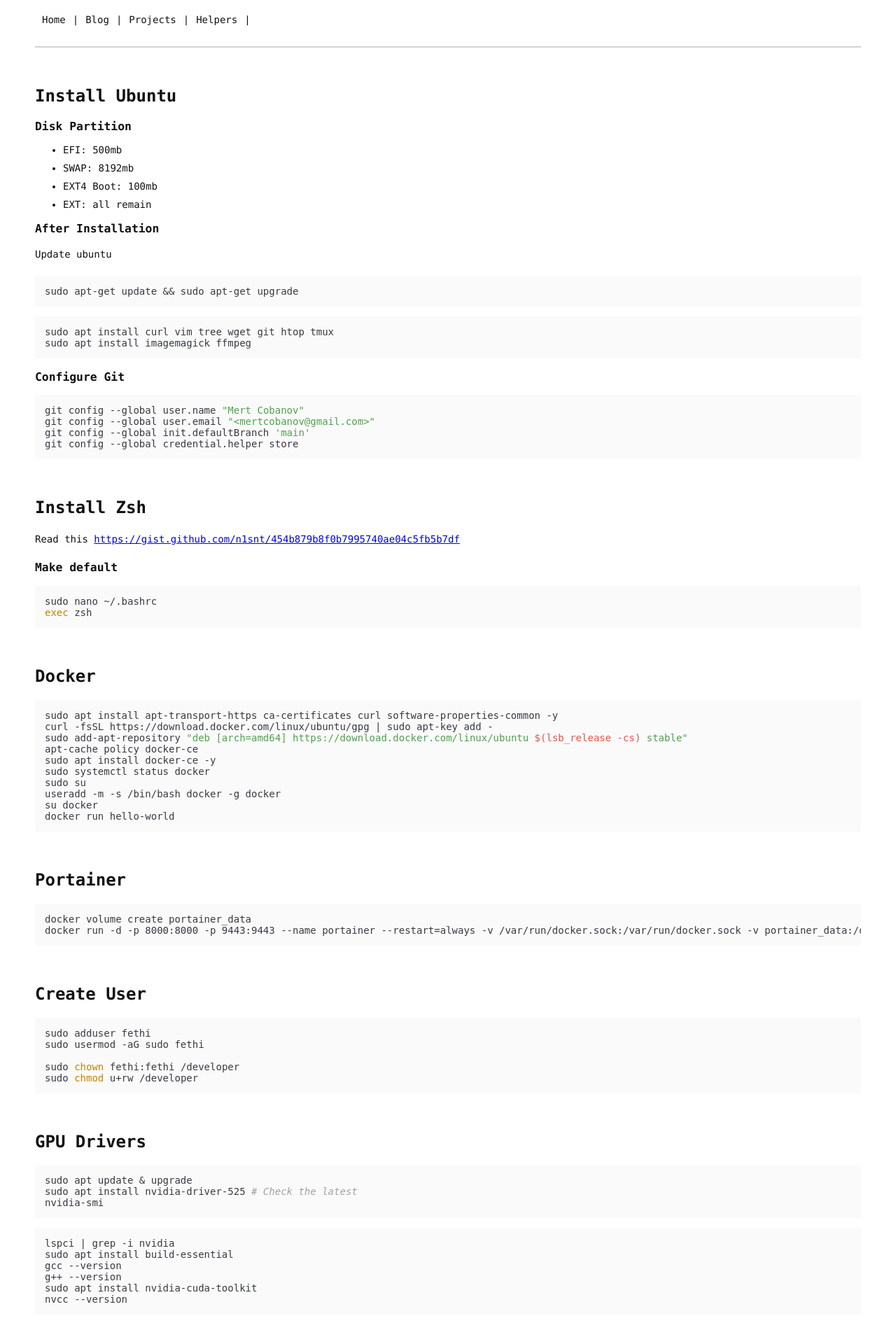
After one commit to cobanov/web-cobanov, a Flask app: page /helpers/new_ubuntu in a window 1280 px wide. The commit adds this page. Shown: the top 1920 px of the page at 70% size. Run offline with Flask 3, Linux system fonts and the light colour scheme.

Commit message:
Add new blog post template and helpers page

```diff
--- a/templates/base.html
+++ b/templates/base.html
@@ -27,6 +27,7 @@
       <a href="/">Home</a><span class="separator">|</span>
       <a href="/blog">Blog</a><span class="separator">|</span>
       <a href="/projects">Projects</a><span class="separator">|</span>
+      <a href="/helpers">Helpers</a><span class="separator">|</span>
       <!-- <a href="/contact">Contact</a> -->
     </div>
     <hr />
--- /dev/null
+++ b/templates/blog_posts/empty_blog.html
@@ -0,0 +1,2 @@
+{% extends "base.html" %} {% block title %}Post 1 Title - [Your Blog Title]{%
+endblock %} {% block content %} {% endblock %}
--- /dev/null
+++ b/templates/helpers/new_ubuntu.html
@@ -0,0 +1,121 @@
+{% extends "base.html" %} {% block title %}Post 1 Title - [Your Blog Title]{%
+endblock %} {% block content %}
+
+<h2 id="install-ubuntu">Install Ubuntu</h2>
+<h3 id="disk-partition">Disk Partition</h3>
+<ul>
+  <li>EFI: 500mb</li>
+  <li>SWAP: 8192mb</li>
+  <li>EXT4 Boot: 100mb</li>
+  <li>EXT: all remain</li>
+</ul>
+<h3 id="after-installation">After Installation</h3>
+<p>Update ubuntu</p>
+<pre><code class="lang-bash">sudo apt-<span class="hljs-built_in">get</span> <span class="hljs-keyword">update</span> &amp;&amp; sudo apt-<span class="hljs-built_in">get</span> upgrade
+</code></pre>
+<pre><code class="lang-bash">sudo apt <span class="hljs-keyword">install</span> curl vim tree wget git htop tmux
+sudo apt <span class="hljs-keyword">install</span> imagemagick ffmpeg
+</code></pre>
+<h3 id="configure-git">Configure Git</h3>
+<pre><code class="lang-bash">git config --global user<span class="hljs-selector-class">.name</span> <span class="hljs-string">"Mert Cobanov"</span>
+git config --global user<span class="hljs-selector-class">.email</span> <span class="hljs-string">"&lt;mertcobanov@gmail.com&gt;"</span>
+git config --global init<span class="hljs-selector-class">.defaultBranch</span> <span class="hljs-string">'main'</span>
+git config --global credential<span class="hljs-selector-class">.helper</span> store
+</code></pre>
+<h2 id="install-zsh">Install Zsh</h2>
+<p>
+  Read this
+  <a href="https://gist.github.com/n1snt/454b879b8f0b7995740ae04c5fb5b7df"
+    >https://gist.github.com/n1snt/454b879b8f0b7995740ae04c5fb5b7df</a
+  >
+</p>
+<h3 id="make-default">Make default</h3>
+<pre><code class="lang-bash">sudo nano ~/<span class="hljs-selector-class">.bashrc</span>
+exec zsh
+</code></pre>
+<h2 id="docker">Docker</h2>
+<pre><code class="lang-bash">sudo apt install apt-transport-https ca-certificates curl software-properties-common -y
+curl -fsSL https://download.docker.com/linux/ubuntu/gpg | sudo apt-key<span class="hljs-built_in"> add </span>-
+sudo<span class="hljs-built_in"> add-apt-repository </span><span class="hljs-string">"deb [arch=amd64] https://download.docker.com/linux/ubuntu $(lsb_release -cs) stable"</span>
+apt-cache policy docker-ce
+sudo apt install docker-ce -y
+sudo<span class="hljs-keyword"> system</span>ctl status docker
+sudo su
+useradd -m -s /bin/bash docker -g docker
+su docker
+docker run hello-world
+</code></pre>
+<h2 id="portainer">Portainer</h2>
+<pre><code class="lang-bash">docker volume create portainer_data
+docker run -d -<span class="hljs-selector-tag">p</span> <span class="hljs-number">8000</span>:<span class="hljs-number">8000</span> -<span class="hljs-selector-tag">p</span> <span class="hljs-number">9443</span>:<span class="hljs-number">9443</span> --name portainer --restart=always -v /var/run/docker<span class="hljs-selector-class">.sock</span>:/var/run/docker<span class="hljs-selector-class">.sock</span> -v portainer_data:/data portainer/portainer-ce:latest
+</code></pre>
+<h2 id="create-user">Create User</h2>
+<pre><code>sudo adduser fethi
+sudo usermod -aG sudo fethi
+
+sudo <span class="hljs-keyword">chown</span> fethi:fethi /developer
+sudo <span class="hljs-keyword">chmod</span> u+rw /developer
+</code></pre>
+<h2 id="gpu-drivers">GPU Drivers</h2>
+<pre><code class="lang-bash">sudo apt <span class="hljs-keyword">update</span> &amp; <span class="hljs-keyword">upgrade</span>
+sudo apt <span class="hljs-keyword">install</span> nvidia-driver<span class="hljs-number">-525</span> # <span class="hljs-keyword">Check</span> the latest
+nvidia-smi
+</code></pre>
+<pre><code class="lang-bash">lspci | grep -i nvidia
+sudo apt <span class="hljs-keyword">install</span> <span class="hljs-keyword">build</span>-essential
+gcc <span class="hljs-comment">--version</span>
+g++ <span class="hljs-comment">--version</span>
+sudo apt <span class="hljs-keyword">install</span> nvidia-cuda-toolkit
+nvcc <span class="hljs-comment">--version</span>
+</code></pre>
+<h2 id="install-miniconda">Install Miniconda</h2>
+<pre><code class="lang-bash">curl -O http<span class="hljs-variable">s:</span>//repo.anaconda.<span class="hljs-keyword">com</span>/miniconda/Miniconda3-latest-Linux-x86_64.<span class="hljs-keyword">sh</span>
+bash Miniconda3-latest-Linux-x86_64.<span class="hljs-keyword">sh</span>
+</code></pre>
+<h3 id="torch-environment">Torch environment</h3>
+<pre><code class="lang-bash">conda <span class="hljs-keyword">create</span> <span class="hljs-comment">--name torchenv python=3.9</span>
+<span class="hljs-keyword">activate</span> torchenv
+
+conda <span class="hljs-keyword">install</span> pytorch torchvision torchaudio pytorch-cuda=<span class="hljs-number">11.8</span> -c pytorch -c nvidia
+</code></pre>
+<pre><code class="lang-python">import torch
+torch<span class="hljs-selector-class">.cuda</span><span class="hljs-selector-class">.is_available</span>()
+</code></pre>
+<h2 id="docker-with-nvidia-container-runtime">
+  Docker with NVIDIA Container Runtime
+</h2>
+<pre><code class="lang-bash">sudo apt-<span class="hljs-built_in">get</span> <span class="hljs-keyword">update</span>
+</code></pre>
+<pre><code class="lang-bash">sudo apt-get install -y <span class="hljs-string">\</span>
+    apt-transport-https <span class="hljs-string">\</span>
+    ca-certificates <span class="hljs-string">\</span>
+    curl <span class="hljs-string">\</span>
+    gnupg-agent <span class="hljs-string">\</span>
+    software-properties-common
+</code></pre>
+<pre><code class="lang-bash">curl -fsSL https:<span class="hljs-regexp">//</span>download.docker.com<span class="hljs-regexp">/linux/u</span>buntu<span class="hljs-regexp">/gpg | sudo gpg --dearmor -o /u</span>sr<span class="hljs-regexp">/share/</span>keyrings<span class="hljs-regexp">/docker-archive-keyring.gpg</span>
+</code></pre>
+<pre><code class="lang-bash">echo <span class="hljs-string">"deb [arch=$(dpkg --print-architecture) signed-by=/usr/share/keyrings/docker-archive-keyring.gpg] https://download.docker.com/linux/ubuntu $(lsb_release -cs) stable"</span> | sudo tee <span class="hljs-regexp">/etc/</span>apt<span class="hljs-regexp">/sources.list.d/</span>docker.list &gt; <span class="hljs-regexp">/dev/</span><span class="hljs-keyword">null</span>
+</code></pre>
+<pre><code class="lang-bash">sudo apt <span class="hljs-keyword">update</span>
+apt-<span class="hljs-keyword">cache</span> <span class="hljs-keyword">policy</span> docker-ce
+</code></pre>
+<pre><code class="lang-bash">sudo apt install docker-ce
+sudo systemctl status docker
+
+sudo docker <span class="hljs-keyword">run</span><span class="bash"> hello-world</span>
+</code></pre>
+<h2 id="nvidia-container-runtime">NVIDIA Container Runtime</h2>
+<pre><code class="lang-bash">curl -s -L <span class="hljs-string">https:</span><span class="hljs-comment">//nvidia.github.io/nvidia-container-runtime/gpgkey | \</span>
+  sudo apt-key add -
+distribution=$(. <span class="hljs-regexp">/etc/</span>os-release;echo $ID$VERSION_ID)
+curl -s -L <span class="hljs-string">https:</span><span class="hljs-comment">//nvidia.github.io/nvidia-container-runtime/$distribution/nvidia-container-runtime.list | \</span>
+  sudo tee <span class="hljs-regexp">/etc/</span>apt<span class="hljs-regexp">/sources.list.d/</span>nvidia-container-runtime.list
+sudo apt-get update
+</code></pre>
+<pre><code class="lang-bash">sudo apt-get <span class="hljs-keyword">install</span> nvidia-<span class="hljs-keyword">container</span>-runtime
+</code></pre>
+<pre><code class="lang-bash">docker run --gpus all nvidia/cuda:<span class="hljs-number">12.1</span><span class="hljs-meta">.0</span>-base-ubuntu22<span class="hljs-meta">.04</span> nvidia-<span class="hljs-keyword">smi</span>
+</code></pre>
+
+{% endblock %}
```
Also changed, not shown: templates/helpers.html (added, +9 -0 lines), templates/helpers/one_liners.html (added, +118 -0 lines).
